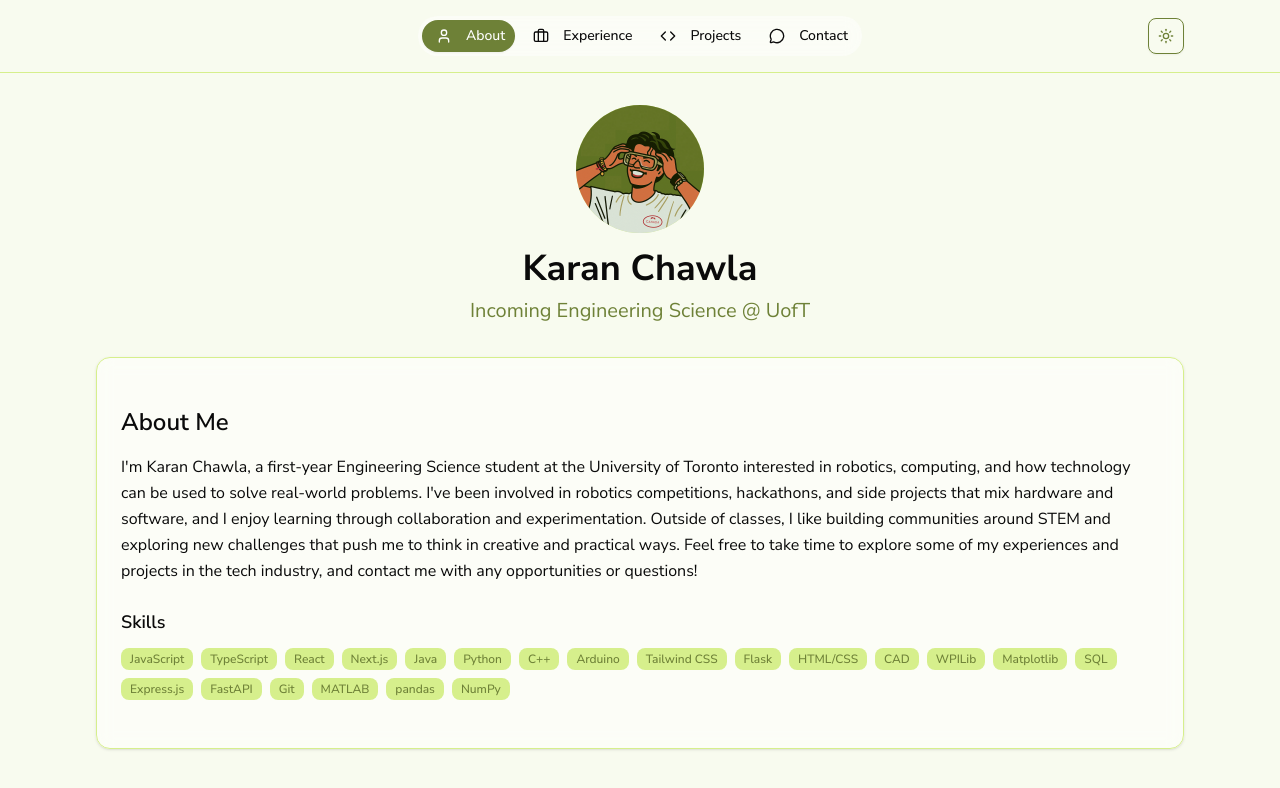
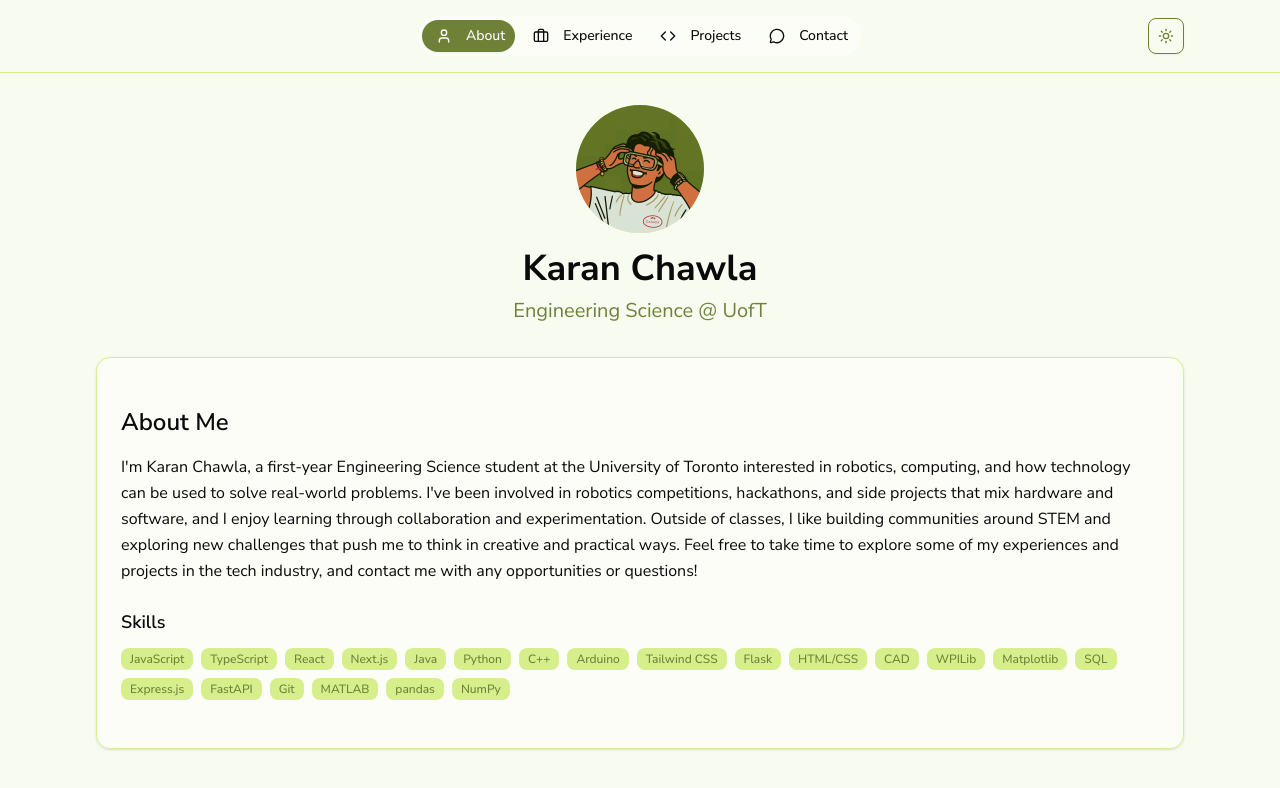
Before and after one commit to KaranChawlaD/Personal-Website-V2, a Next.js app: page / in a window 1280 px wide. Shown: the top 788 px of the page. Built offline with nearby package versions, Linux system fonts and the light colour scheme.

Commit message:
edit: home

```diff
--- a/app/page.tsx
+++ b/app/page.tsx
@@ -149,7 +149,7 @@ export default function PersonalWebsite() {
                   Karan Chawla
                 </h1>
                 <p className="text-xl text-primary dark:text-primary">
-                  Incoming Engineering Science @ UofT
+                  Engineering Science @ UofT
                 </p>
               </div>
             </div>
```
